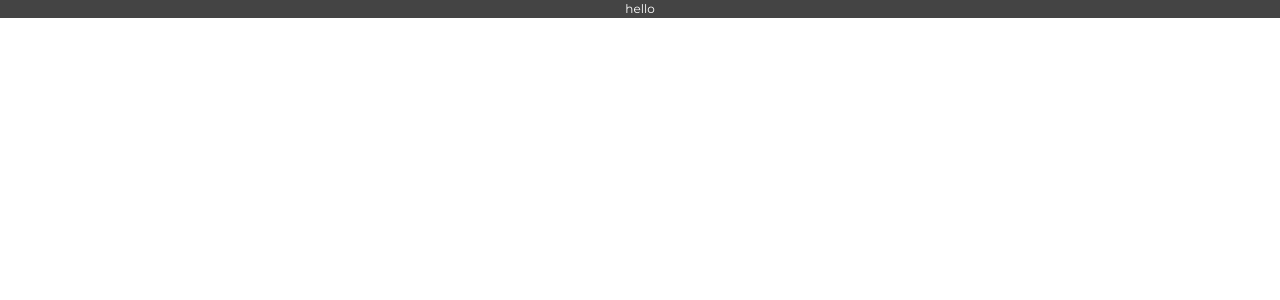
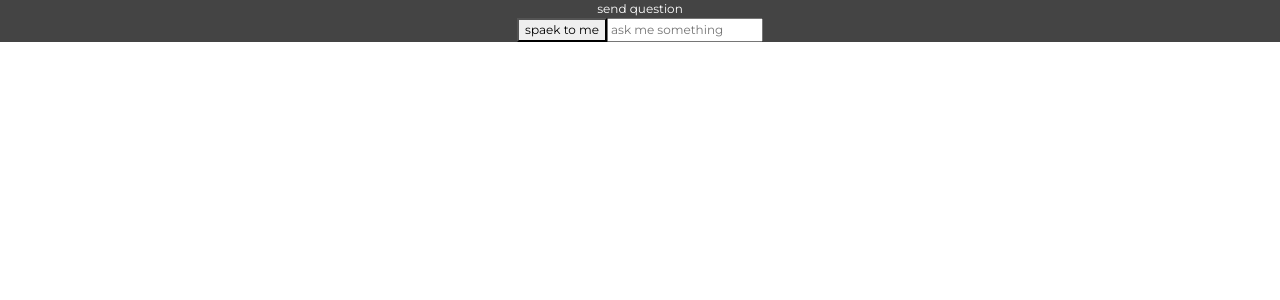
Before and after one commit to Francescostefan1998/readingapp, a React (Create React App) app: page /chat in a window 1280 px wide. Shown: the top 300 px of the page. Built offline with nearby package versions, Linux system fonts and the light colour scheme.

Commit message:
integrating voice

```diff
--- a/src/components/chatGpt/ChatGpt.jsx
+++ b/src/components/chatGpt/ChatGpt.jsx
@@ -1,8 +1,11 @@
 //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
-import { useState } from "react";
+import { useState, useEffect } from "react";
 const ChatGpt = () => {
-  const [response, setResponse] = useState(null);
-  async function callOpenAIChatAPI() {
+  const [response, setResponse] = useState("");
+  const [question, setQuestion] = useState("");
+  const [conversationHistory, setConversationHistory] = useState("");
+
+  async function callOpenAIChatAPI(question) {
     const OPENAI_API_KEY =
       "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"; // replace with your OpenAI API key
 
@@ -17,25 +20,65 @@ const ChatGpt = () => {
           },
           body: JSON.stringify({
             model: "gpt-3.5-turbo",
-            messages: [
-              { role: "user", content: "ciao sono tomas e sono giovane" },
-            ],
+            prompt: {
+              text: conversationHistory,
+              isPrefix: true,
+            },
             temperature: 0.7,
+
+            max_tokens: 1024,
+            stop: ["\n"],
+            messages: [{ role: "user", content: question }],
           }),
         }
       );
 
       const data = await response.json();
       console.log(data.choices[0].message.content);
+      setResponse(data.choices[0].message.content);
+      const speechSynthesis = window.speechSynthesis;
+      const utterances = new SpeechSynthesisUtterance(
+        data.choices[0].message.content
+      );
+
+      speechSynthesis.speak(utterances);
     } catch (error) {
       console.error(error);
     }
   }
+  const handleSpeechInput = () => {
+    const recognition = new window.webkitSpeechRecognition();
+    recognition.onresult = (event) => {
+      const transcription = event.results[0][0].transcript;
+      setQuestion(transcription);
+    };
+    recognition.onspeechend = () => recognition.stop();
 
+    // Modify this value to adjust the minimum volume threshold
+    recognition.volume = 0.5;
+    recognition.start();
+  };
+  useEffect(() => {
+    if (question) {
+      callOpenAIChatAPI(question, conversationHistory).then((newResponse) => {
+        setConversationHistory(
+          (prevHistory) => prevHistory + "\n" + question + "\n" + newResponse
+        );
+      });
+    }
+  }, [question]);
   return (
     <div>
+      <div onClick={() => callOpenAIChatAPI(question)}>send question</div>
+      <div>
+        <button onClick={handleSpeechInput}>spaek to me</button>
+        <input
+          type="text"
+          placeholder="ask me something"
+          onChange={(e) => setQuestion(e.target.value)}
+        />
+      </div>
       <div>{response && response}</div>
-      <div onClick={() => callOpenAIChatAPI()}>hello</div>
     </div>
   );
 };
```
